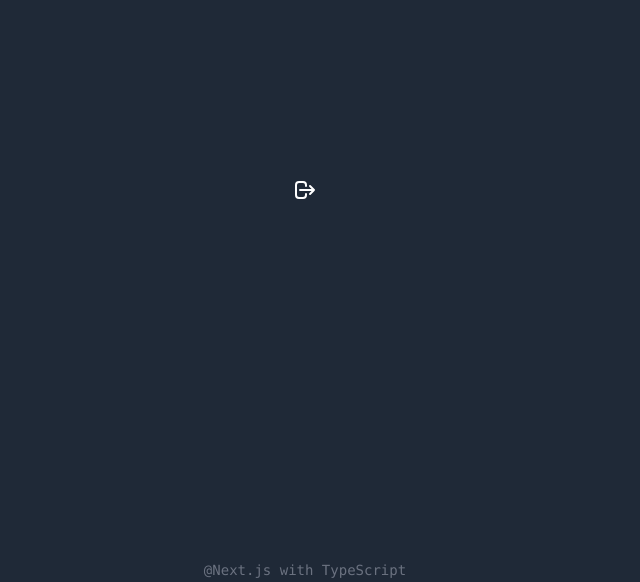
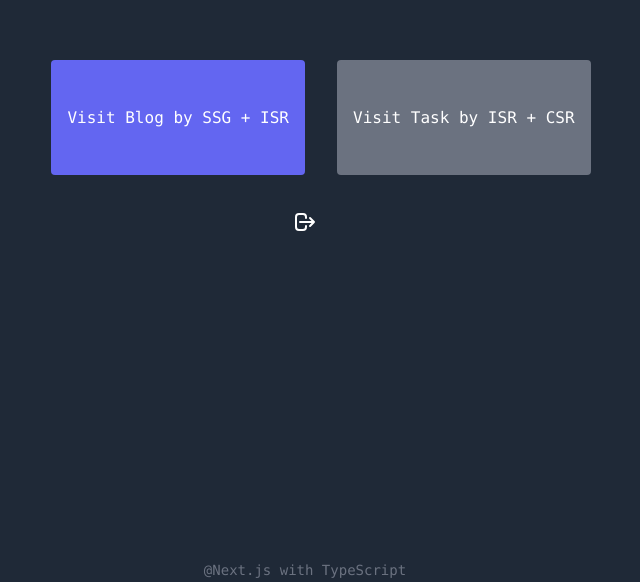
Before and after one commit to niwa-niwa/nextjs-todos, a Next.js app: page /main-page in a window 1280 px wide. Shown: the part 218-800 px from the top of the page, without its empty margins (335-975 px from the left). Built offline with nearby package versions, Linux system fonts and the light colour scheme.

Commit message:
added href for linking blog and task

```diff
--- a/pages/main-page.tsx
+++ b/pages/main-page.tsx
@@ -1,5 +1,6 @@
 import Cookie from "universal-cookie";
 import Layout from "../components/Layout";
+import Link from "next/link";
 import { useRouter, NextRouter } from "next/router";
 
 const cookie = new Cookie();
@@ -14,6 +15,19 @@
 
   return (
     <Layout title="Main Page">
+      <div className="mb-10">
+        <Link href="/blog-page" passHref>
+          <a className="bg-indigo-500 ml-8 hover:bg-indigo-600 text-white px-4 py-12 rounded">
+            Visit Blog by SSG + ISR
+          </a>
+        </Link>
+        <Link href="/task-page" passHref>
+          <a className="bg-gray-500 ml-8 hover:bg-gray-600 text-white px-4 py-12 rounded">
+            Visit Task by ISR + CSR
+          </a>
+        </Link>
+      </div>
+
       <svg
         onClick={logout}
         className="mt-10 cursor-pointer w-6 h-6"
```
